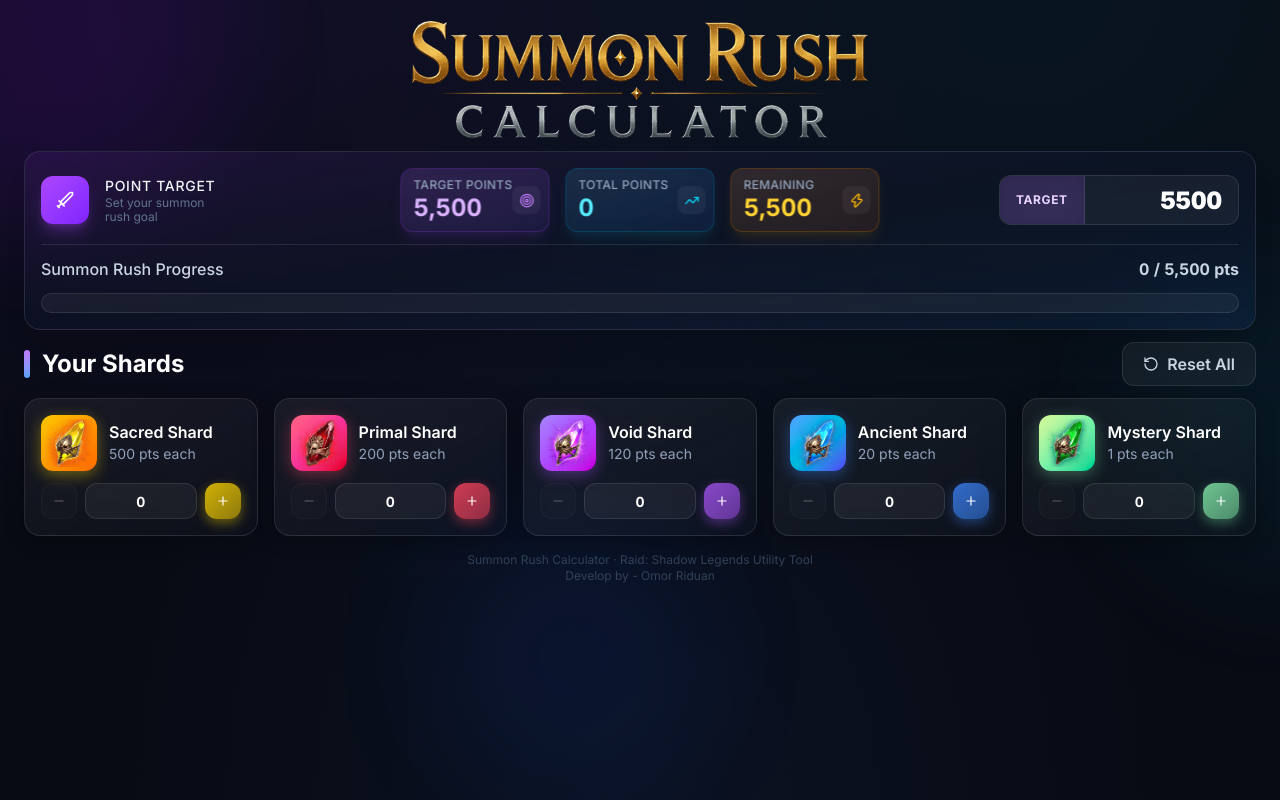
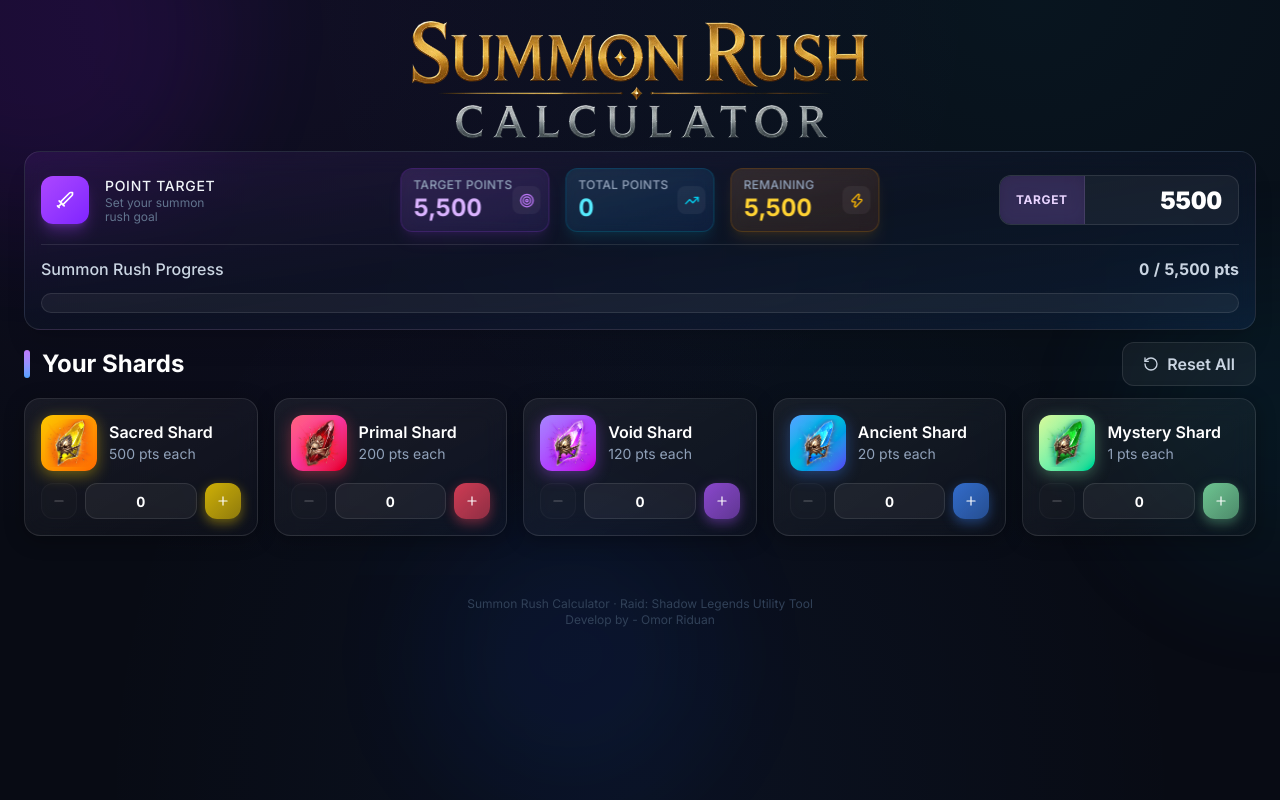
Before and after one commit to smRid/rsl-summon-rush-calculator, a Next.js app: page / in a window 1280 px wide. Built offline with nearby package versions, Linux system fonts and the light colour scheme.

Commit message:
update footer

```diff
--- a/src/components/SummonRushCalculator.tsx
+++ b/src/components/SummonRushCalculator.tsx
@@ -338,7 +338,7 @@
         {/* ── Add Custom Shard ── */}
         {/* ── Action Buttons ── */}
         {/* ── Footer ── */}
-        <footer className="mt-4 text-center">
+        <footer className="mt-15 text-center">
           <p className="text-xs text-slate-700">
             Summon Rush Calculator · Raid: Shadow Legends Utility Tool
           </p>
```
